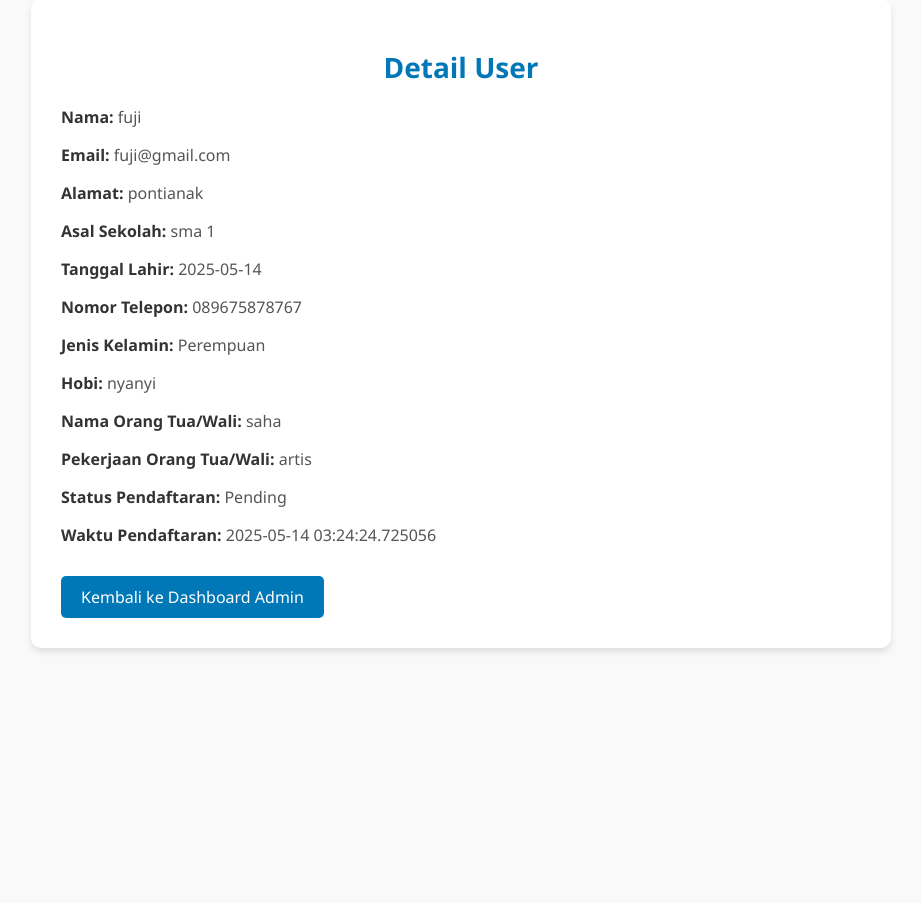
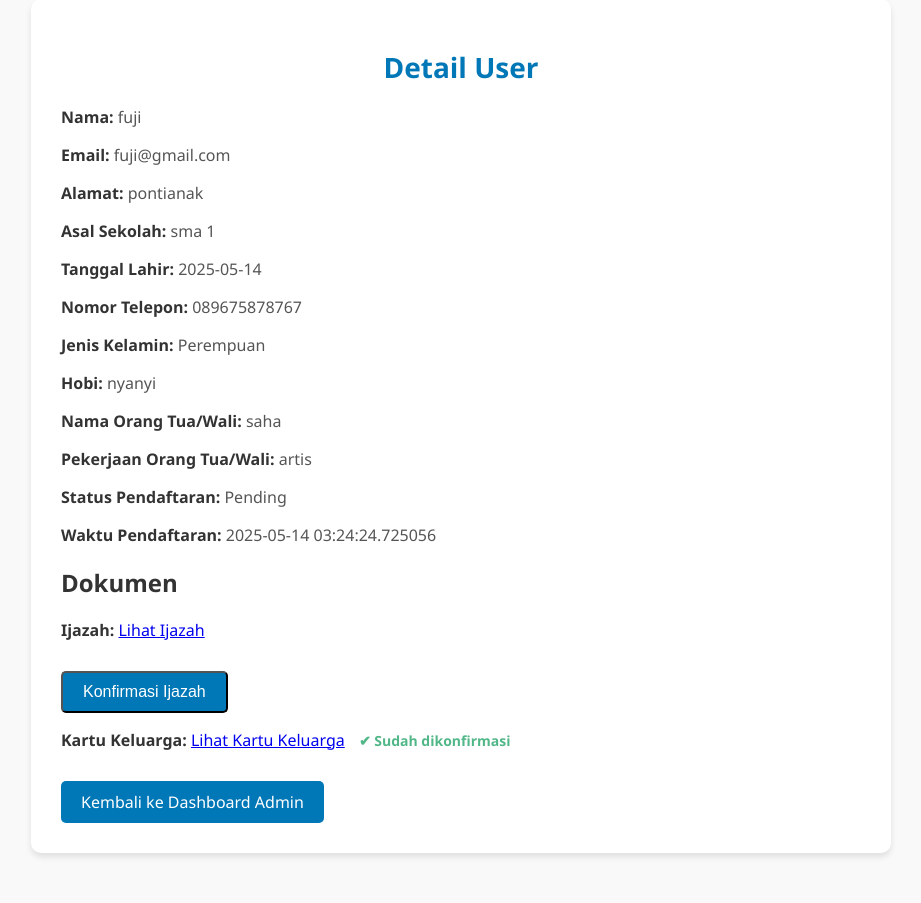
Before and after one commit to koalasaurus/ppdb-3, a Flask app: page /user_detail/6 in a window 1280 px wide. Shown: the part 51-954 px from the top of the page, without its empty margins (179-1100 px from the left). Before the commit the page ends 703 px from the top, so only its background shows below. Run offline with Flask 3, Linux system fonts and the light colour scheme.

```diff
--- a/app.py
+++ b/app.py
@@ -3,10 +3,17 @@ from models import db, User, Notification, Admin
 from flask_migrate import Migrate
 from werkzeug.security import generate_password_hash, check_password_hash
 from datetime import datetime
+import os
+from werkzeug.utils import secure_filename
 
 app = Flask(__name__)
 app.secret_key = 'secret_key'
 app.config['SQLALCHEMY_DATABASE_URI'] = 'sqlite:///db.sqlite3'
+
+UPLOAD_FOLDER = 'static/uploads'
+ALLOWED_EXTENSIONS = {'png', 'jpg', 'jpeg'}
+
+app.config['UPLOAD_FOLDER'] = UPLOAD_FOLDER
 
 # Inisialisasi database
 db.init_app(app)
@@ -35,7 +42,7 @@ def register():
         # Hash password sebelum menyimpannya
         hashed_password = generate_password_hash(password)
         name = request.form['name']
-        user = User(name=name, email=email, password=hashed_password)
+        user = User(name=name, email=email, password=hashed_password)  # Simpan hash password
         db.session.add(user)
         db.session.commit()
         flash('Registrasi berhasil! Silakan login.')
@@ -57,13 +64,16 @@ def login():
 
         # Periksa apakah user adalah user biasa
         user = User.query.filter_by(email=email).first()
-        if user and check_password_hash(user.password, password):
+        if user and check_password_hash(user.password, password):  # Periksa hash password
             session['user_id'] = user.id
             return redirect(url_for('dashboard_user', user_id=user.id))
 
         flash('Email atau password salah.')
         return redirect(url_for('login'))
     return render_template('login.html')
+
+def allowed_file(filename):
+    return '.' in filename and filename.rsplit('.', 1)[1].lower() in ALLOWED_EXTENSIONS
 
 # Formulir Pendaftaran
 @app.route('/form/<int:user_id>', methods=['GET', 'POST'])
@@ -74,24 +84,81 @@ def form(user_id):
         return redirect(url_for('dashboard_user', user_id=user_id))
 
     if request.method == 'POST':
+        # Validasi input
+        if not request.form['name']:
+            flash('Nama tidak boleh kosong.')
+            return redirect(url_for('form', user_id=user_id))
+        if not request.form['address']:
+            flash('Alamat tidak boleh kosong.')
+            return redirect(url_for('form', user_id=user_id))
+        if not request.form['school']:
+            flash('Asal sekolah tidak boleh kosong.')
+            return redirect(url_for('form', user_id=user_id))
+        # Tambahkan validasi lainnya sesuai kebutuhan
+
         user.name = request.form['name']
         user.address = request.form['address']
         user.school = request.form['school']
 
-        # Konversi birth_date dari string ke datetime.date
+        # Konversi string tanggal lahir ke objek datetime.date
         birth_date_str = request.form['birth_date']
         if birth_date_str:
-            try:
-                user.birth_date = datetime.strptime(birth_date_str, '%Y-%m-%d').date()
-            except ValueError:
-                flash('Format tanggal lahir tidak valid.')
-                return redirect(url_for('form', user_id=user.id))
+            user.birth_date = datetime.strptime(birth_date_str, '%Y-%m-%d').date()
 
         user.phone = request.form['phone']
         user.gender = request.form['gender']
         user.hobby = request.form['hobby']
         user.parent_name = request.form['parent_name']
         user.parent_job = request.form['parent_job']
+
+        # Proses unggahan file ijazah
+        if 'ijazah' in request.files:
+            ijazah = request.files['ijazah']
+            if ijazah and allowed_file(ijazah.filename):
+                filename = secure_filename(f"{user.id}_ijazah_{ijazah.filename}")
+                filepath = os.path.join(app.config['UPLOAD_FOLDER'], filename)
+                ijazah.save(filepath)
+                user.ijazah = f"uploads/{filename}"  # Simpan path relatif ke folder static
+            else:
+                flash('File ijazah tidak valid.')
+                return redirect(url_for('form', user_id=user_id))
+
+        # Proses unggahan file kartu keluarga
+        if 'kk' in request.files:
+            kk = request.files['kk']
+            if kk and allowed_file(kk.filename):
+                filename = secure_filename(f"{user.id}_kk_{kk.filename}")
+                filepath = os.path.join(app.config['UPLOAD_FOLDER'], filename)
+                kk.save(filepath)
+                user.kk = f"uploads/{filename}"  # Simpan path relatif ke folder static
+            else:
+                flash('File kartu keluarga tidak valid.')
+                return redirect(url_for('form', user_id=user_id))
+
+        # Proses unggahan file ijazah
+        if 'ijazah' in request.files:
+            ijazah = request.files['ijazah']
+            if ijazah and allowed_file(ijazah.filename):
+                filename = secure_filename(f"{user.id}_ijazah_{ijazah.filename}")
+                filepath = os.path.join(app.config['UPLOAD_FOLDER'], filename)
+                ijazah.save(filepath)
+                user.ijazah = f"uploads/{filename}"  # Simpan path relatif ke folder static
+            else:
+                flash('File ijazah tidak valid.')
+                return redirect(url_for('form', user_id=user_id))
+
+        # Proses unggahan file kartu keluarga
+        if 'kk' in request.files:
+            kk = request.files['kk']
+            if kk and allowed_file(kk.filename):
+                filename = secure_filename(f"{user.id}_kk_{kk.filename}")
+                filepath = os.path.join(app.config['UPLOAD_FOLDER'], filename)
+                kk.save(filepath)
+                user.kk = f"uploads/{filename}"  # Simpan path relatif ke folder static
+            else:
+                flash('File kartu keluarga tidak valid.')
+                return redirect(url_for('form', user_id=user_id))
+
         db.session.commit()
         flash('Formulir berhasil disimpan.')
         return redirect(url_for('dashboard_user', user_id=user.id))
@@ -107,7 +174,7 @@ def dashboard_user(user_id):
         return redirect(url_for('index'))
 
     # Hitung progres pendaftaran
-    total_fields = 7  # Total field yang harus diisi
+    total_fields = 9  # Total field yang harus diisi termasuk konfirmasi dokumen
     filled_fields = sum([
         bool(user.name),
         bool(user.email),
@@ -115,7 +182,9 @@ def dashboard_user(user_id):
         bool(user.school),
         bool(user.hobby),
         bool(user.parent_name),
-        bool(user.parent_job)
+        bool(user.parent_job),
+        bool(user.ijazah_confirmed),  # Tambahkan konfirmasi ijazah
+        bool(user.kk_confirmed)       # Tambahkan konfirmasi KK
     ])
     progress = int((filled_fields / total_fields) * 100)
 
@@ -201,6 +270,7 @@ def user_detail(user_id):
     if not user:
         flash('User tidak ditemukan.')
         return redirect(url_for('dashboard_admin'))
+
     return render_template('user_detail.html', user=user)
 
 @app.route('/mark_notification_read/<int:notification_id>', methods=['POST'])
@@ -210,6 +280,24 @@ def mark_notification_read(notification_id):
         notification.is_read = True
         db.session.commit()
     return redirect(url_for('dashboard_user', user_id=notification.user_id))
+
+@app.route('/confirm_documents/<int:user_id>', methods=['POST'])
+def confirm_documents(user_id):
+    user = User.query.get(user_id)
+    if not user:
+        flash('User tidak ditemukan.')
+        return redirect(url_for('dashboard_admin'))
+
+    document = request.form.get('document')
+    if document == 'ijazah':
+        user.ijazah_confirmed = True
+        flash('Ijazah berhasil dikonfirmasi.')
+    elif document == 'kk':
+        user.kk_confirmed = True
+        flash('Kartu Keluarga berhasil dikonfirmasi.')
+
+    db.session.commit()
+    return redirect(url_for('user_detail', user_id=user.id))
 
 if __name__ == '__main__':
     with app.app_context():
--- a/static/css/admin.css
+++ b/static/css/admin.css
@@ -1,9 +1,10 @@
 /* Reset & base style */
 body {
-    margin: 0;
-    font-family: 'Segoe UI', sans-serif;
     background-color: #f9f9f9; /* Putih terang */
     color: #333; /* Warna teks utama */
+    font-family: 'Segoe UI', sans-serif;
+    margin: 0;
+    padding: 0;
 }
 
 /* Navbar */
--- a/static/css/detail.css
+++ b/static/css/detail.css
@@ -51,3 +51,18 @@ body {
 .btn:hover {
     background-color: #005f8e; /* Biru lebih gelap */
 }
+
+/* Status */
+.status {
+    font-size: 14px;
+    font-weight: bold;
+    margin-left: 10px;
+}
+
+.status.complete {
+    color: #52b788; /* Hijau */
+}
+
+.status.incomplete {
+    color: #e63946; /* Merah */
+}
--- a/templates/dashboard_admin.html
+++ b/templates/dashboard_admin.html
@@ -39,10 +39,10 @@
                     <td>{{ user.school or 'Belum diisi' }}</td>
                     <td>{{ user.status }}</td>
                     <td>
-                        <form method="POST" style="display: inline;">
+                        <form method="POST" action="{{ url_for('dashboard_admin') }}" style="display: inline;">
                             <input type="hidden" name="user_id" value="{{ user.id }}">
-                            <button type="submit" name="action" value="approve">Terima</button>
-                            <button type="submit" name="action" value="reject">Tolak</button>
+                            <button type="submit" name="action" value="approve" class="btn btn-green">Terima</button>
+                            <button type="submit" name="action" value="reject" class="btn btn-red">Tolak</button>
                         </form>
                         <a href="{{ url_for('user_detail', user_id=user.id) }}" class="btn-detail">Detail</a>
                     </td>
--- a/templates/user_detail.html
+++ b/templates/user_detail.html
@@ -1,11 +1,10 @@
 <!DOCTYPE html>
 <html>
 <head>
-    <title>user detail</title>
+    <title>Detail User</title>
     <link rel="stylesheet" type="text/css" href="{{ url_for('static', filename='css/detail.css') }}">
 </head>
 <body>
-
     <div class="container">
         <h1>Detail User</h1>
         <p><strong>Nama:</strong> {{ user.name }}</p>
@@ -20,8 +19,38 @@
         <p><strong>Pekerjaan Orang Tua/Wali:</strong> {{ user.parent_job or 'Belum diisi' }}</p>
         <p><strong>Status Pendaftaran:</strong> {{ user.status }}</p>
         <p><strong>Waktu Pendaftaran:</strong> {{ user.created_at }}</p>
+
+        <h2>Dokumen</h2>
+        <p><strong>Ijazah:</strong>
+            {% if user.ijazah %}
+                <a href="{{ url_for('static', filename='uploads/' + user.ijazah.split('/')[-1]) }}" target="_blank">Lihat Ijazah</a>
+                {% if not user.ijazah_confirmed %}
+                    <form method="POST" action="{{ url_for('confirm_documents', user_id=user.id) }}" style="display: inline;">
+                        <button type="submit" name="document" value="ijazah" class="btn btn-green">Konfirmasi Ijazah</button>
+                    </form>
+                {% else %}
+                    <span class="status complete">✔ Sudah dikonfirmasi</span>
+                {% endif %}
+            {% else %}
+                Belum diunggah
+            {% endif %}
+        </p>
+        <p><strong>Kartu Keluarga:</strong>
+            {% if user.kk %}
+                <a href="{{ url_for('static', filename='uploads/' + user.kk.split('/')[-1]) }}" target="_blank">Lihat Kartu Keluarga</a>
+                {% if not user.kk_confirmed %}
+                    <form method="POST" action="{{ url_for('confirm_documents', user_id=user.id) }}" style="display: inline;">
+                        <button type="submit" name="document" value="kk" class="btn btn-green">Konfirmasi KK</button>
+                    </form>
+                {% else %}
+                    <span class="status complete">✔ Sudah dikonfirmasi</span>
+                {% endif %}
+            {% else %}
+                Belum diunggah
+            {% endif %}
+        </p>
+
         <a href="{{ url_for('dashboard_admin') }}" class="btn btn-blue">Kembali ke Dashboard Admin</a>
     </div>
-
 </body>
 </html>
```
Also changed, not shown: migrations/versions/417c73ba7b72_initial_migration_with_ijazah_and_kk_.py (added, +54 -0 lines), migrations/versions/4bb2c3766eb1_add_school_and_address_columns_to_user.py (deleted, +0 -59 lines), migrations/versions/8d6e16c495b4_add_is_admin_column_to_user.py (deleted, +0 -32 lines), models.py (+12 -8 lines), templates/dashboard_user.html (+12 -0 lines), templates/form.html (+7 -1 lines), instance/db.sqlite3, static/uploads/5_ijazah_Screenshot_3.png (added), static/uploads/5_kk_Screenshot_1.png (added), static/uploads/6_ijazah_Screenshot_2.png (added), static/uploads/6_kk_Screenshot_2.png (added).
